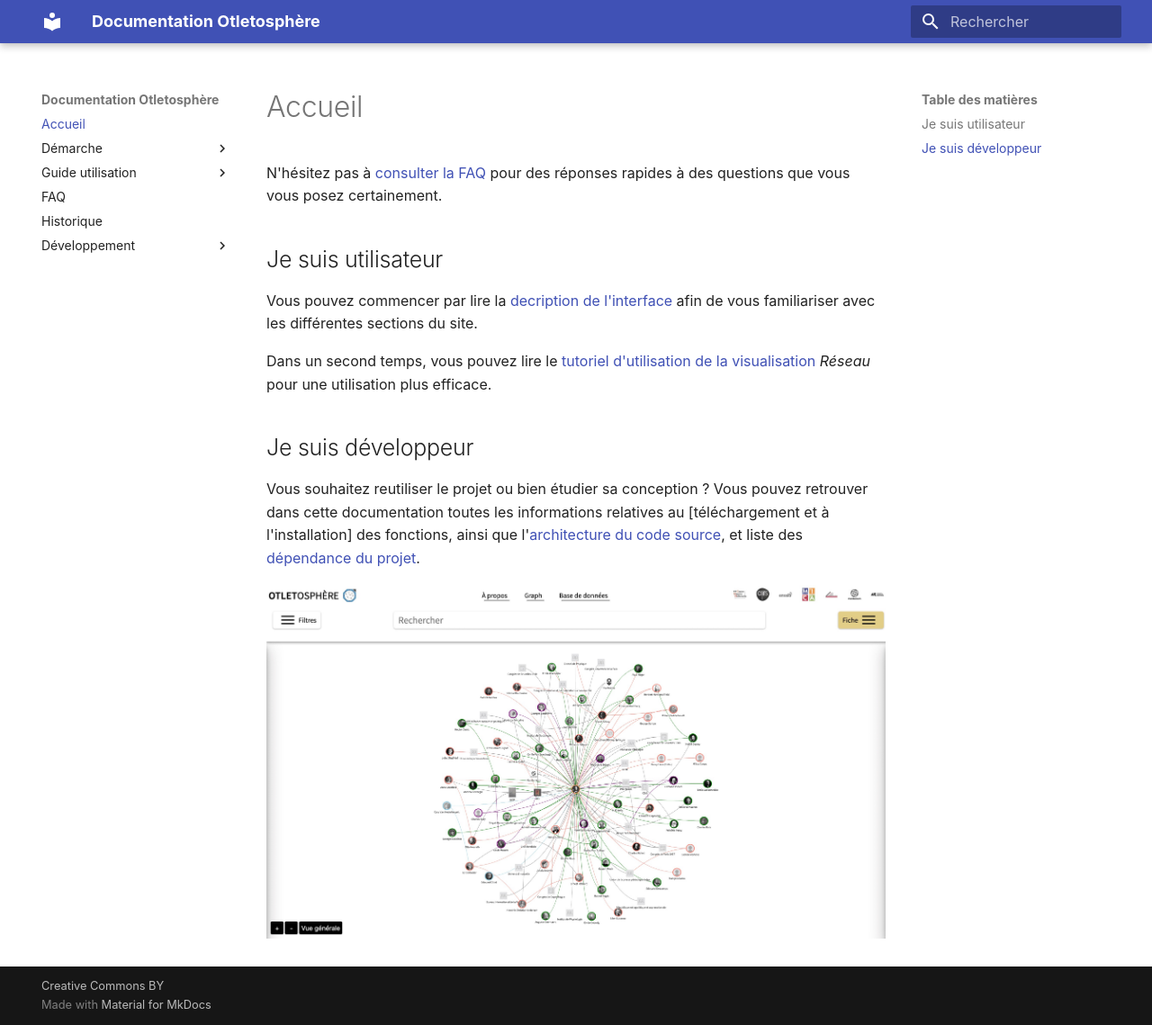
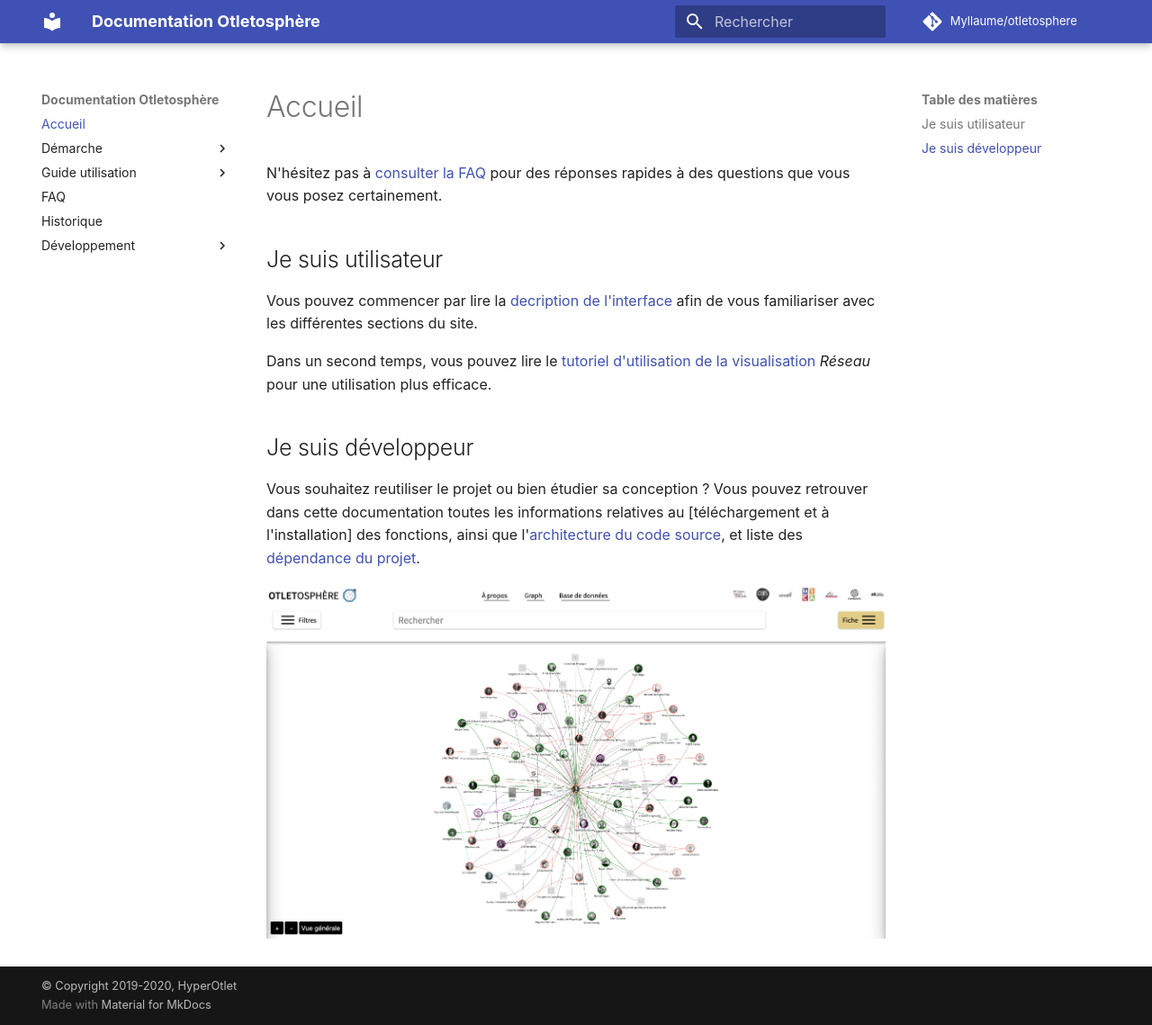
Before and after one commit to graphlab-fr/opensphere-web-app, an MkDocs documentation site: the page built from docs/index.md, in a window 1280 px wide and 1139 px high. Shown: the whole window at 90% size. Built offline with MkDocs 1.6.1 and Material for MkDocs 9.7.7, drawn with Linux system fonts in a browser that asks for light colours; comment, search, counter and statistics services are not loaded.

Commit message:
[edit] Config docs, copyright

```diff
--- a/mkdocs.yml
+++ b/mkdocs.yml
@@ -2,9 +2,11 @@
 site_name: Documentation Otletosphère
 site_url: 'https://myllaume.github.io/otletosphere/'
 repo_name: 'Myllaume/otletosphere'
+repo_url: 'https://github.com/Myllaume/otletosphere'
+edit_uri: ''
 site_description: Documentation du projet Otletosphère
 site_author: Guillaume Brioudes
-copyright: Creative Commons BY
+copyright: '© Copyright 2019-2020, HyperOtlet'
 
 # Navigation
 nav:
```
Also changed, not shown: 1 other file.
